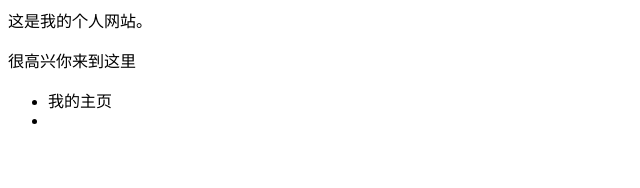
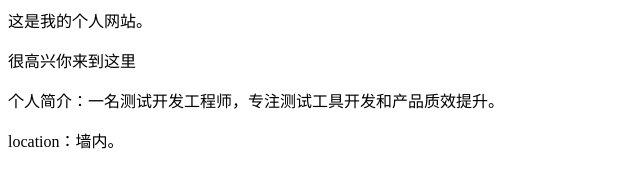
Before and after one commit to hoollywood/hoollywood.github.io, a plain HTML site: page index.html in a window 1280 px wide. Shown: the whole page, without its empty margins (0-640 px from the left). Drawn offline with Linux system fonts and the light colour scheme.

Commit message:
Update index.html

```diff
--- a/index.html
+++ b/index.html
@@ -1,7 +1,5 @@
+
 <p>这是我的个人网站。 </p>
 <p>很高兴你来到这里</p>
-
-<ul>
-  <li> <a href="./"></a>我的主页</li>
-  <li> <a href="./"></a> </li>
-</ul>
+<p>个人简介：一名测试开发工程师，专注测试工具开发和产品质效提升。</p>
+<p>location：墙内。</p>
```
